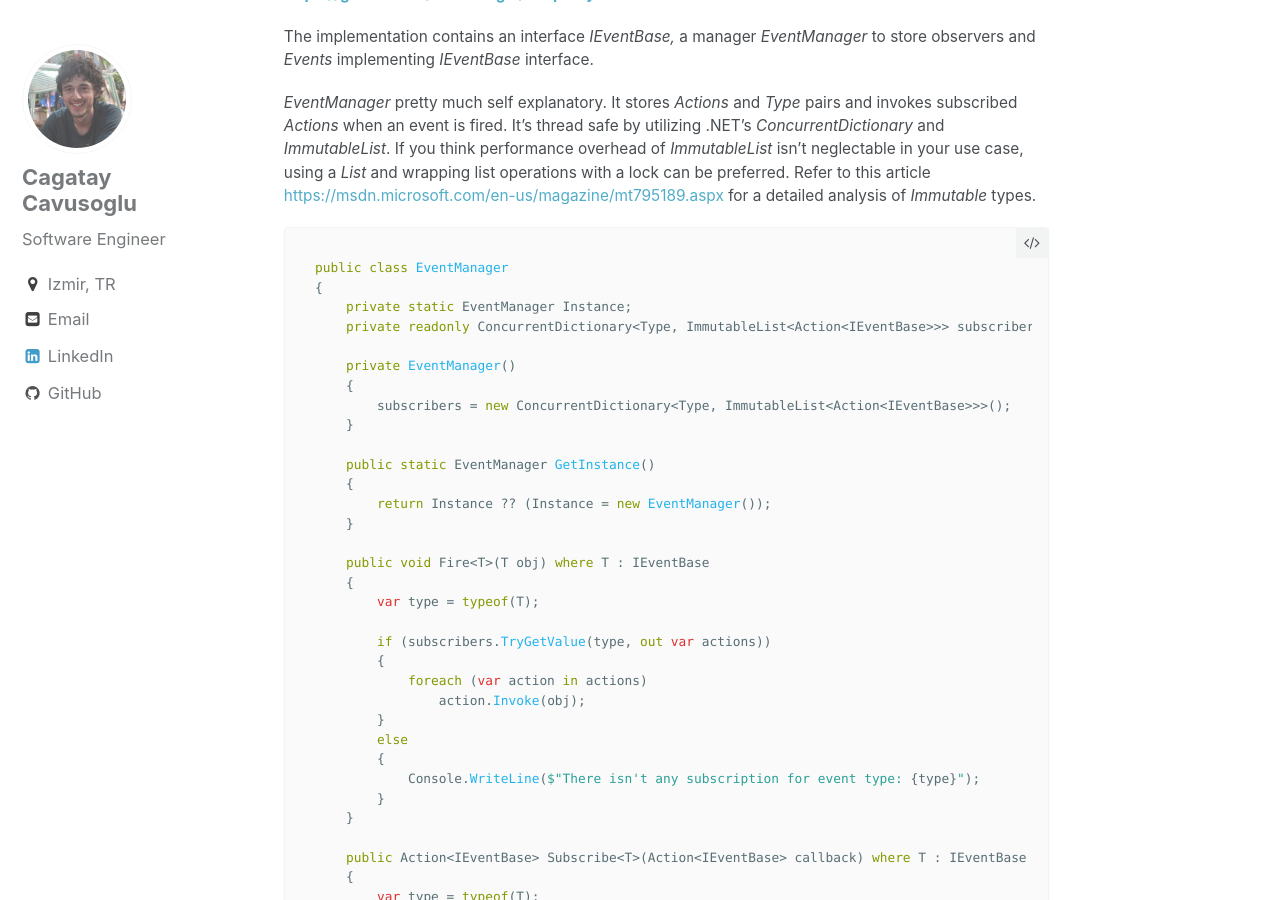
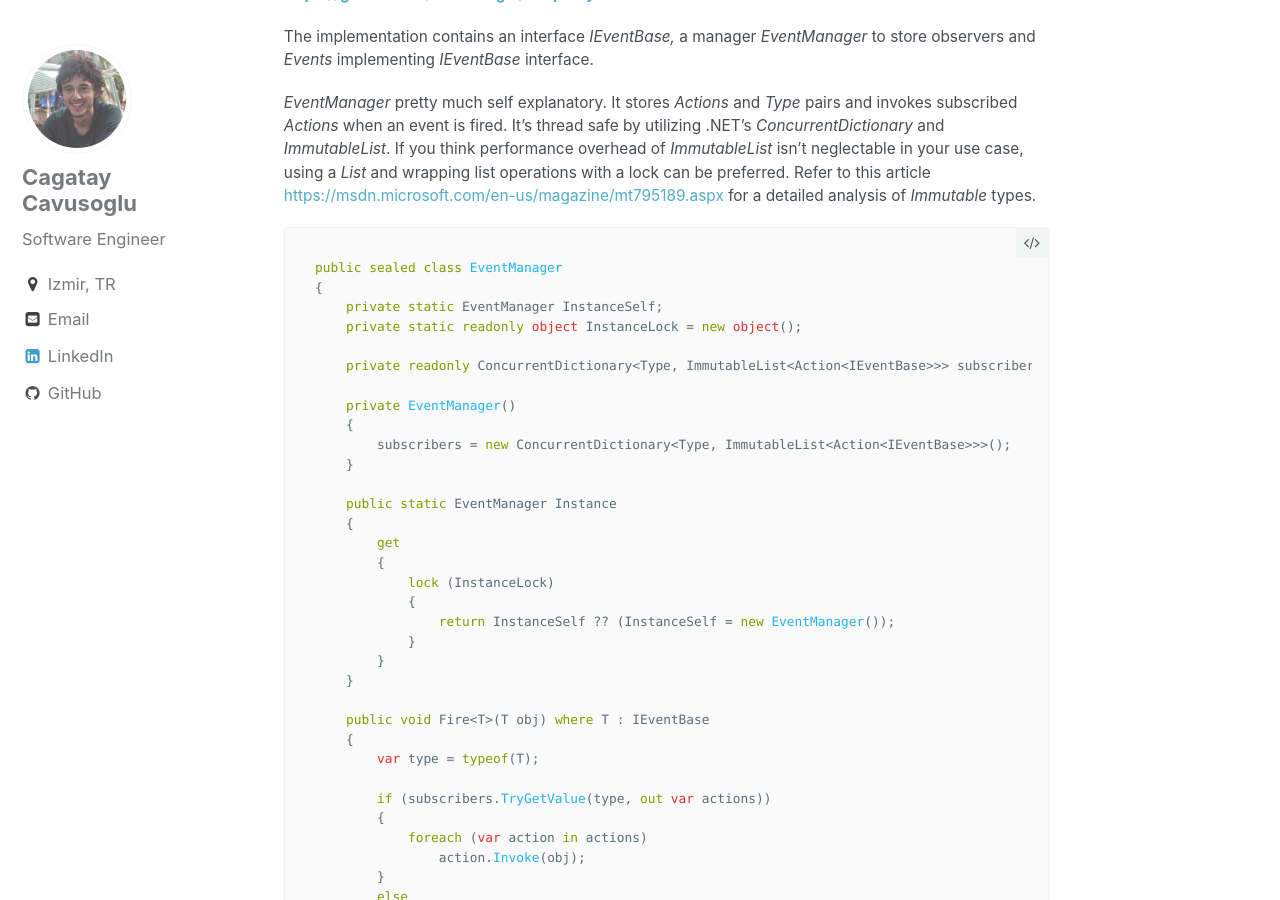
Before and after one commit to ccavusoglu/ccavusoglu.github.io, a Jekyll site: the page built from _posts/2018-03-08-Simple Synchronous Event System for C#.md, in a window 1280 px wide and 900 px high, scrolled down 318 px. Built offline with Jekyll 4.4.1, drawn with Linux system fonts in a browser that asks for light colours; comment, search, counter and statistics services are not loaded; some of the changed text lies outside the part shown.

Commit message:
some refactoring

````diff
--- a/_posts/2018-03-08-Simple Synchronous Event System for C#.md
+++ b/_posts/2018-03-08-Simple Synchronous Event System for C#.md
@@ -24,9 +24,11 @@ The implementation contains an interface *IEventBase,* a manager *EventManager*
 *EventManager* pretty much self explanatory. It stores *Actions* and *Type* pairs and invokes subscribed *Actions* when an event is fired. It's thread safe by utilizing .NET's *ConcurrentDictionary* and *ImmutableList*. If you think performance overhead of *ImmutableList* isn't neglectable in your use case, using a *List* and wrapping list operations with a lock can be preferred. Refer to this article <https://msdn.microsoft.com/en-us/magazine/mt795189.aspx> for a detailed analysis of *Immutable* types.
 
 ```c#
-public class EventManager
+public sealed class EventManager
 {
-    private static EventManager Instance;
+    private static EventManager InstanceSelf;
+    private static readonly object InstanceLock = new object();
+
     private readonly ConcurrentDictionary<Type, ImmutableList<Action<IEventBase>>> subscribers;
 
     private EventManager()
@@ -34,9 +36,15 @@ public class EventManager
         subscribers = new ConcurrentDictionary<Type, ImmutableList<Action<IEventBase>>>();
     }
 
-    public static EventManager GetInstance()
+    public static EventManager Instance
     {
-        return Instance ?? (Instance = new EventManager());
+        get
+        {
+            lock (InstanceLock)
+            {
+                return InstanceSelf ?? (InstanceSelf = new EventManager());
+            }
+        }
     }
 
     public void Fire<T>(T obj) where T : IEventBase
````
Also changed, not shown: other parts of _posts/2018-03-08-Simple Synchronous Event System for C#.md (+6 -5 lines).
